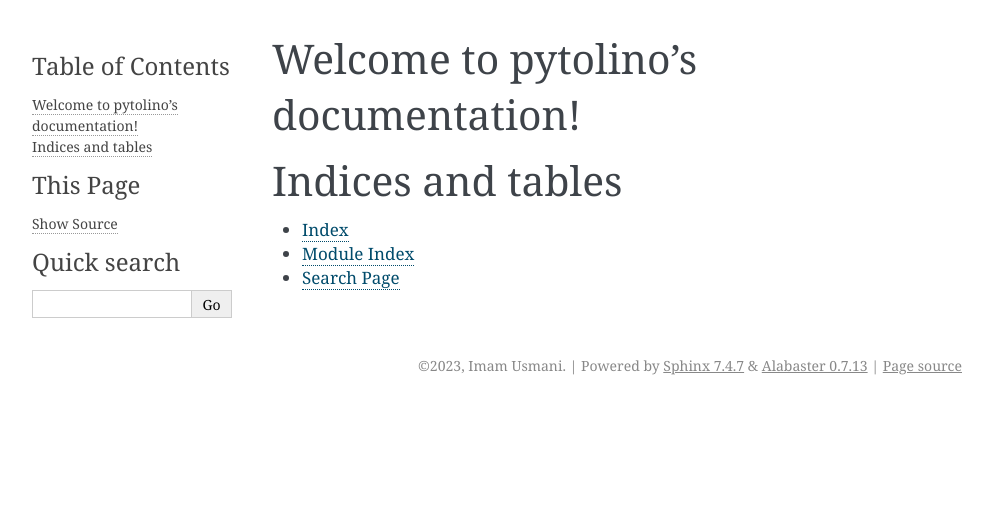
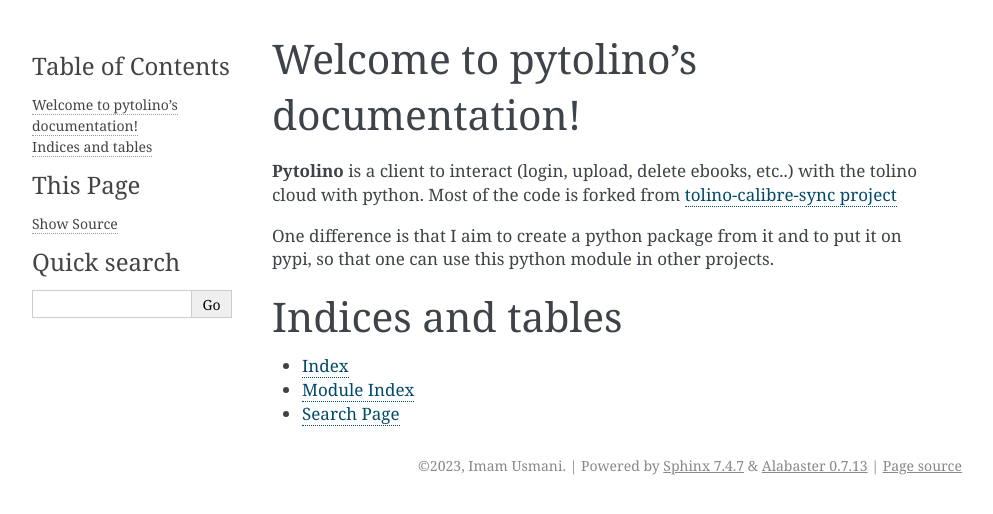
Before and after one commit to ImamAzim/pytolino, a Sphinx documentation site: the page built from docs/source/index.rst, in a window 1280 px wide. Shown: the top 514 px of the page, without its empty margins (148-1141 px from the left). Built offline with Sphinx 7.4.7, drawn with Linux system fonts in a browser that asks for light colours.

Commit message:
write index

```diff
--- a/docs/source/index.rst
+++ b/docs/source/index.rst
@@ -10,6 +10,9 @@
    :maxdepth: 2
    :caption: Contents:
 
+**Pytolino** is a client to interact (login, upload, delete ebooks, etc..) with the tolino cloud with python. Most of the code is forked from `tolino-calibre-sync project <https://github.com/darkphoenix/tolino-calibre-sync>`_
+
+One difference is that I aim to create a python package from it and to put it on pypi, so that one can use this python module in other projects.
 
 
 Indices and tables
```
